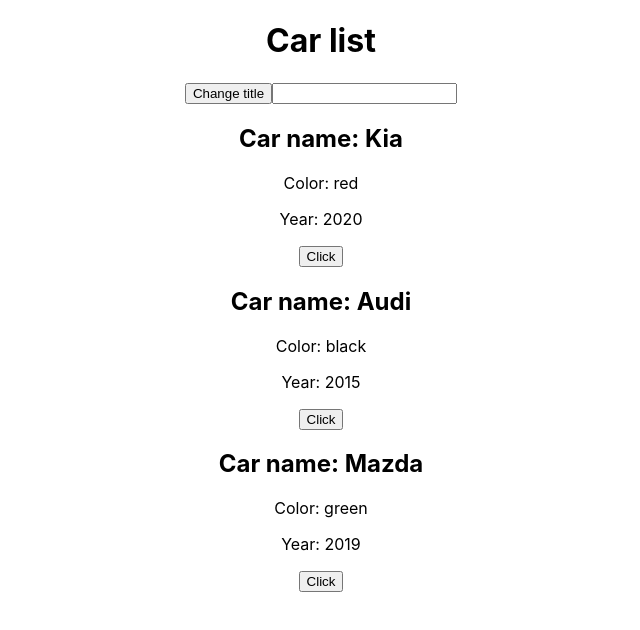
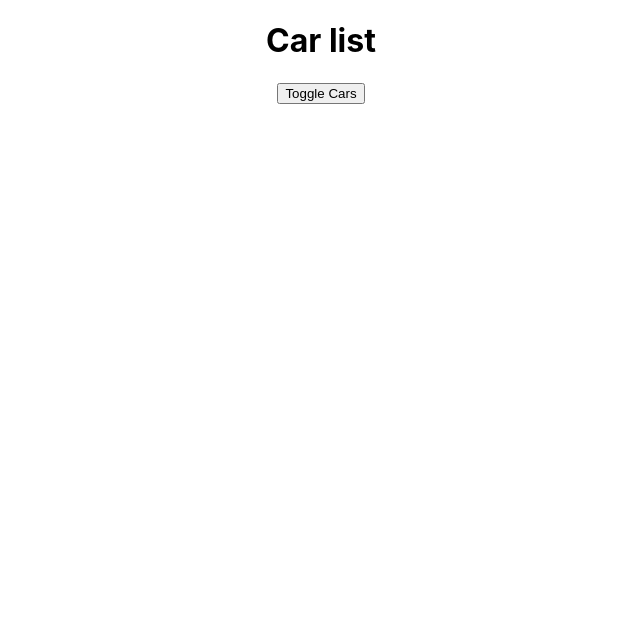
Before and after one commit to Abubjazov/ReactAPP, a React (Create React App) app: page / in a window 1280 px wide. Shown: the top 630 px of the page, without its empty margins (319-959 px from the left). Built offline with nearby package versions, Linux system fonts and the light colour scheme.

Commit message:
тема: условные опервторы в JSX

```diff
--- a/src/App.js
+++ b/src/App.js
@@ -10,72 +10,56 @@
       {name: 'Audi', year: 2015, color: 'black'},
       {name: 'Mazda', year: 2019, color: 'green'}
     ],
-    pageTitle: 'Car list'
+    pageTitle: 'Car list',
+    showCars: false
   }
 
- changeTitleHandler = (newTitle) => {
+  toggleCarsHandler = () => {
     this.setState({
-      pageTitle: newTitle
+      showCars: !this.state.showCars
     })
   }
 
-  inputHandler = (event) => {
-    this.setState({
-      pageTitle: event.target.value
-    })
-  }
+  // inputHandler = (event) => {
+  //   this.setState({
+  //     pageTitle: event.target.value
+  //   })
+  // }
 
-  summerTime = () => {
-    this.setState({
-      pageTitle: new Date().toLocaleString()
-    })
-  }
+  // summerTime = () => {
+  //   this.setState({
+  //     pageTitle: new Date().toLocaleString()
+  //   })
+  // }
 
   render() {
+    let cars = null
+
+    if (this.state.showCars) {
+      cars = this.state.cars.map((car, index) => {
+        return (
+          <Car
+            key={index}
+            name={car.name}
+            year={car.year}
+            color={car.color}
+            onChangeTitle={() => this.changeTitleHandler(car.name)}
+          />
+        )
+      })
+    }
     return (
 
       <div className='App'>
         <h1>{this.state.pageTitle}</h1>
 
         <button
-          onClick={this.summerTime}
-          >Change title</button>
+          onClick={this.toggleCarsHandler}
+          >Toggle Cars</button>
 
-        <input type="text" onChange={this.inputHandler} />
+        {/* <input type="text" onChange={this.inputHandler} /> */}
 
-        {
-        this.state.cars.map((car, index) => {
-          console.log(index)
-          return (
-            <Car
-              key={index}
-              name={car.name}
-              year={car.year}
-              color={car.color}
-              onChangeTitle={() => this.changeTitleHandler(car.name)}
-            />
-          )
-        })
-        }
-
-        {/* <Car
-          name={carState.cars[0].name}
-          year={carState.cars[0].year}
-          color={carState.cars[0].color}
-          onChangeTitle={this.changeTitleHandler.bind(this, carState.cars[0].name)} //более правильный и быстрый
-        />
-        <Car
-          name={carState.cars[1].name}
-          year={carState.cars[1].year}
-          color={carState.cars[1].color}
-          onChangeTitle={() => this.changeTitleHandler(carState.cars[1].name)}
-        />
-        <Car
-          name={carState.cars[2].name}
-          year={carState.cars[2].year}
-          color={carState.cars[2].color}
-          onChangeTitle={() => this.changeTitleHandler(carState.cars[2].name)}
-        /> */}
+        { cars }
       </div>
     )
   }
```
